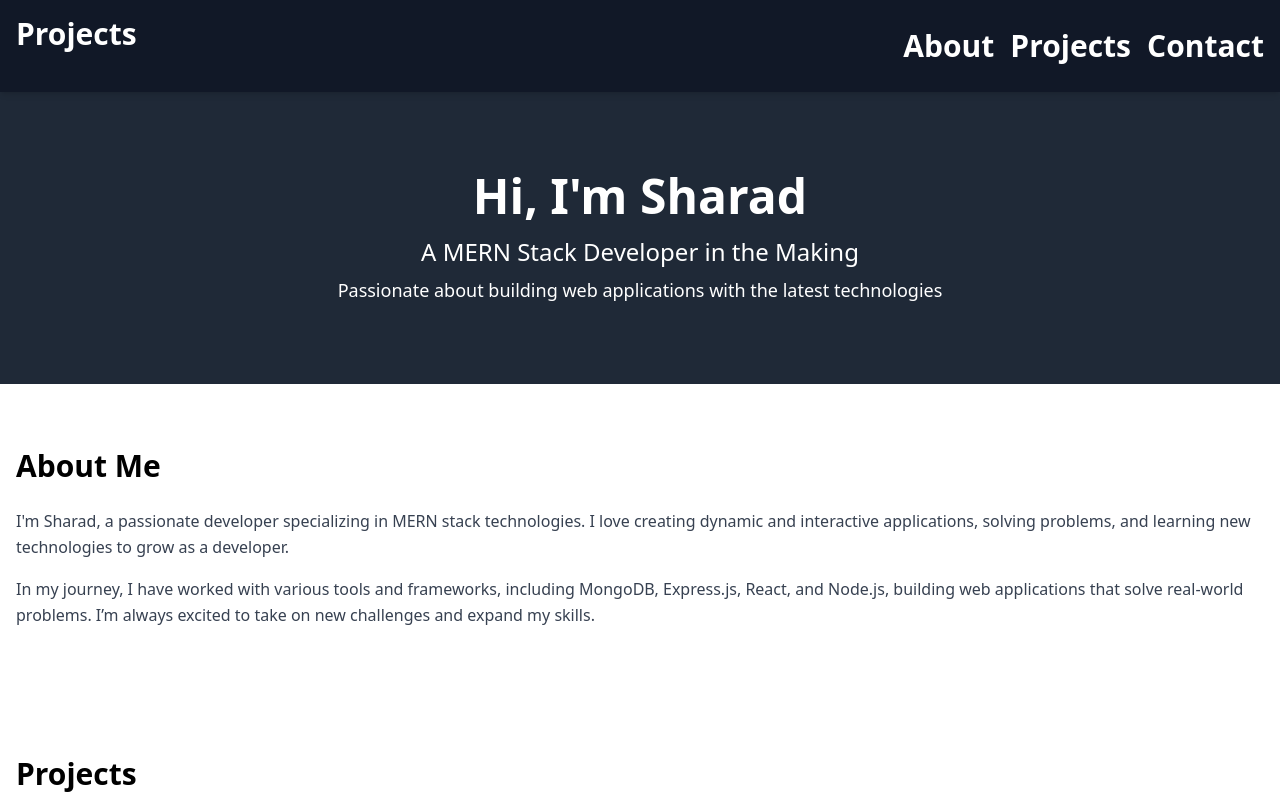
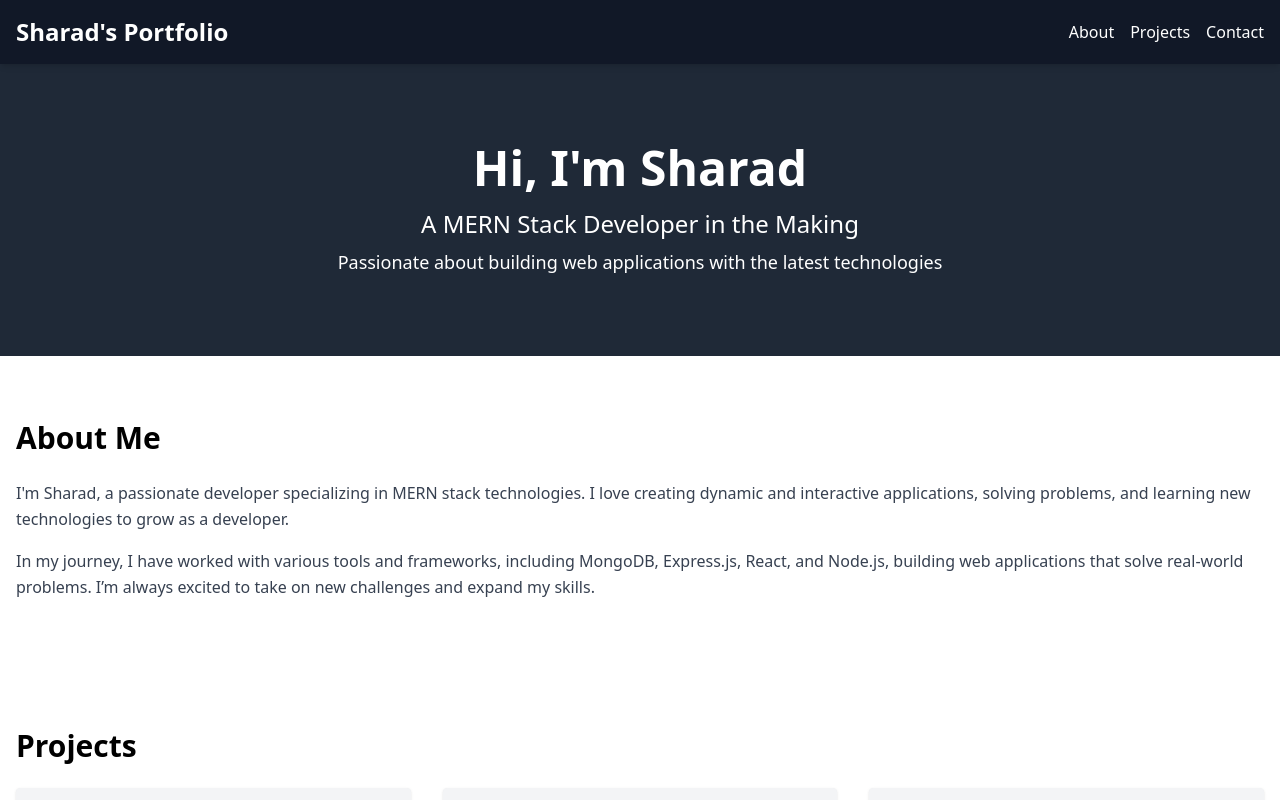
Before and after one commit to sharadpatel18/protfolio, a Next.js app: page / in a window 1280 px wide. Shown: the top 800 px of the page. Built offline with nearby package versions, Linux system fonts and the light colour scheme.

Commit message:
delete and edit

```diff
--- a/app/components/Header.js
+++ b/app/components/Header.js
@@ -1,53 +1,14 @@
 "use client";
-
-import { motion } from "framer-motion";
 export default function Header() {
     return (
       <header className="bg-gray-900 text-white p-4 sticky top-0 z-50 shadow-md">
         <div className="container mx-auto flex justify-between items-center">
-        <motion.h1
-          className="text-3xl font-bold mb-6"
-          initial={{ scale: 0.5 }}
-          animate={{ scale: 1 }}
-          transition={{ duration: 0.5 }}
-        >
-          Projects
-        </motion.h1>
+          <h1 className="text-2xl font-bold">Sharad's Portfolio</h1>
           <nav>
             <ul className="flex space-x-4">
-            <li>
-              <motion.a
-                href="#about"
-                className="text-3xl font-bold mb-6"
-                initial={{ scale: 0.5 }}
-                animate={{ scale: 1 }}
-                transition={{ duration: 0.5 }}
-              >
-                About
-              </motion.a>
-            </li>
-            <li>
-              <motion.a
-                href="#projects"
-                className="text-3xl font-bold mb-6"
-                initial={{ scale: 0.5 }}
-                animate={{ scale: 1 }}
-                transition={{ duration: 0.5 }}
-              >
-                Projects
-              </motion.a>
-            </li>
-            <li>
-              <motion.a
-                href="#contact"
-                className="text-3xl font-bold mb-6"
-                initial={{ scale: 0.5 }}
-                animate={{ scale: 1 }}
-                transition={{ duration: 0.5 }}
-              >
-                Contact
-              </motion.a>
-            </li>
+              <li><a href="#about" className="hover:text-gray-300">About</a></li>
+              <li><a href="#projects" className="hover:text-gray-300">Projects</a></li>
+              <li><a href="#contact" className="hover:text-gray-300">Contact</a></li>
             </ul>
           </nav>
         </div>
```
Lines whose indentation alone changed are shown as unchanged.
